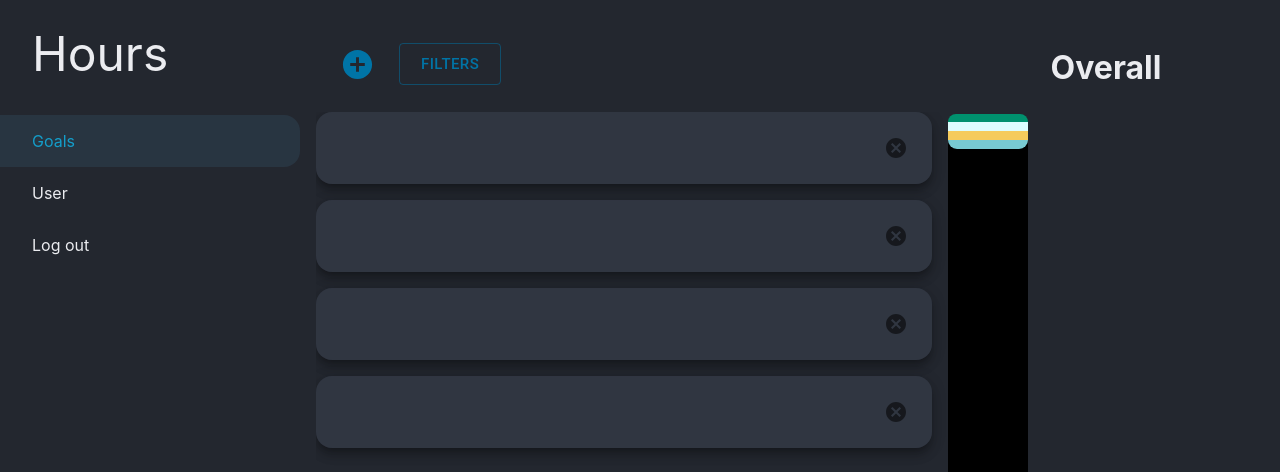
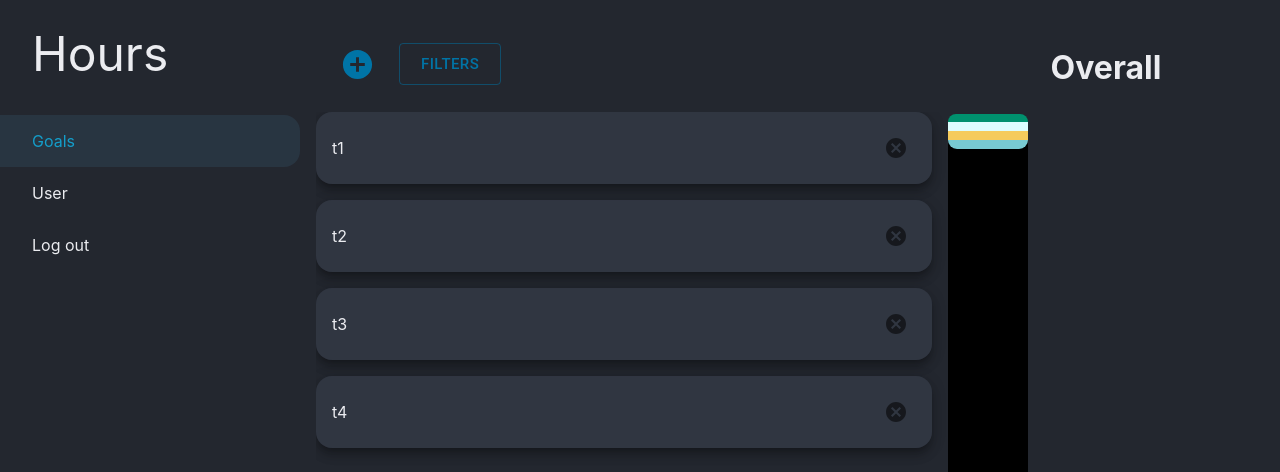
Before and after one commit to IvanGlebov/Hours, a React (Create React App) app: page / in a window 1280 px wide. Shown: the top 472 px of the page. Built offline with nearby package versions, Linux system fonts and the light colour scheme.

Commit message:
Goals page fix/update

```diff
--- a/src/pages/Goals/Goals.tsx
+++ b/src/pages/Goals/Goals.tsx
@@ -32,7 +32,7 @@ const Goals = () => {
           <HeaderControls/>
           <div className={styles.goalsTable}>
             {Object.values(goalsEntities).map((el) =>
-              <Goal goal={el as GoalType} removeAction={removeGoal}/>
+              <Goal name={el?.name as string} id={el?.id as number} removeAction={removeGoal}/>
             )}
           </div>
         </div>
```
